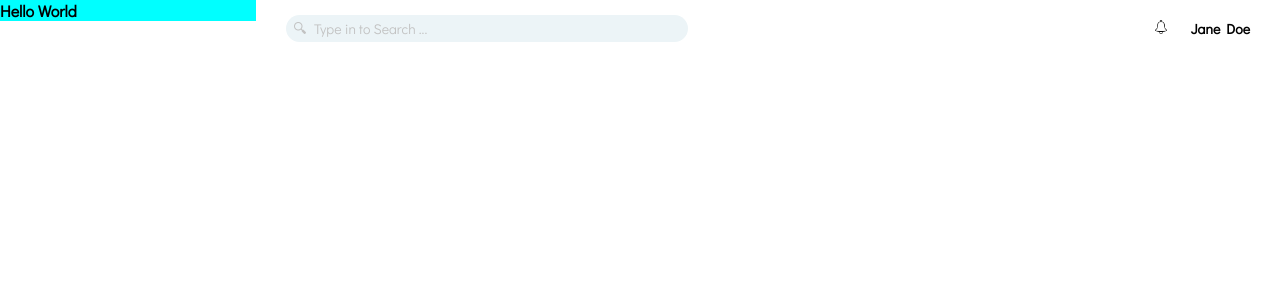
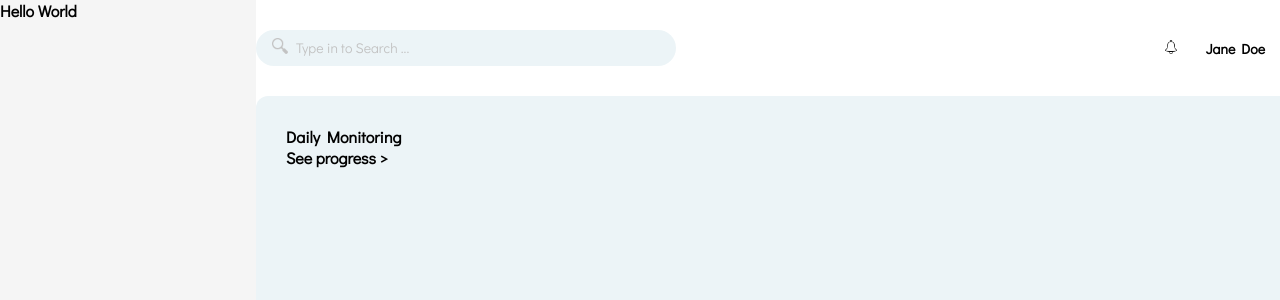
Before and after one commit to khalatevarun/SmartFit, a React (Create React App) app: page / in a window 1280 px wide. Shown: the top 300 px of the page. Built offline with nearby package versions, Linux system fonts and the light colour scheme.

Commit message:
update header

```diff
--- a/src/App.css
+++ /dev/null
@@ -1,15 +0,0 @@
-.App {
-  display: flex;
-  flex-direction: row;
-}
-
-.main {
-  width: 80%;
-  height: 100%;
-}
-
-.sidebar {
-  width: 20%;
-  height: 100%;
-  background-color: aqua;
-}
--- a/src/App.js
+++ b/src/App.js
@@ -1,5 +1,6 @@
-import './App.css';
+import './App.scss';
 import Header from './components/Header';
+import Monitoring from './components/Monitoring';
 
 function App() {
   return (
@@ -7,6 +8,9 @@ function App() {
       <div className="sidebar">Hello World</div>
       <div className="main">
         <Header />
+        <div className="container">
+          <Monitoring />
+        </div>
       </div>
     </div>
   );
--- /dev/null
+++ b/src/App.scss
@@ -0,0 +1,25 @@
+@import './styles/colors';
+
+.App {
+  display: flex;
+  flex-direction: row;
+  overflow-y: hidden;
+  height: 100vh;
+}
+
+.main {
+  width: 80%;
+  height: 100%;
+}
+
+.sidebar {
+  width: 20%;
+  height: 100%;
+  background-color: whitesmoke;
+}
+.container {
+  padding: 30px;
+  background-color: $bg;
+  height: 100%;
+  border-radius: 12px 0px 0px 0px;
+}
--- a/src/components/Header/style.scss
+++ b/src/components/Header/style.scss
@@ -2,14 +2,14 @@
 @import '../../styles/fonts';
 
 .Header {
-  padding: 15px 30px;
+  padding: 30px 15px 30px 0px;
   display: flex;
   justify-content: space-between;
 }
 .searchBar {
   background: $bg;
   border-radius: 25px;
-  padding: 4px 8px;
+  padding: 8px;
   display: flex;
   flex-direction: row;
   color: $grey;
@@ -18,8 +18,8 @@
   width: 40%;
 }
 .icon {
-  margin-right: 8px;
-  width: 12px;
+  margin: 0px 8px;
+  width: 16px;
 }
 .links {
   display: flex;
--- /dev/null
+++ b/src/components/Monitoring/index.js
@@ -0,0 +1,13 @@
+const Monitoring = () => {
+  return (
+    <div className="monitoring">
+      <div className="heading">
+        <div className="primary">Daily Monitoring</div>
+        <div className="secondary">See progress {'>'}</div>
+      </div>
+      <div className="categories"></div>
+    </div>
+  );
+};
+
+export default Monitoring;
--- /dev/null
+++ b/src/components/Monitoring/style.scss
@@ -0,0 +1,2 @@
+.monitoring {
+}
```
